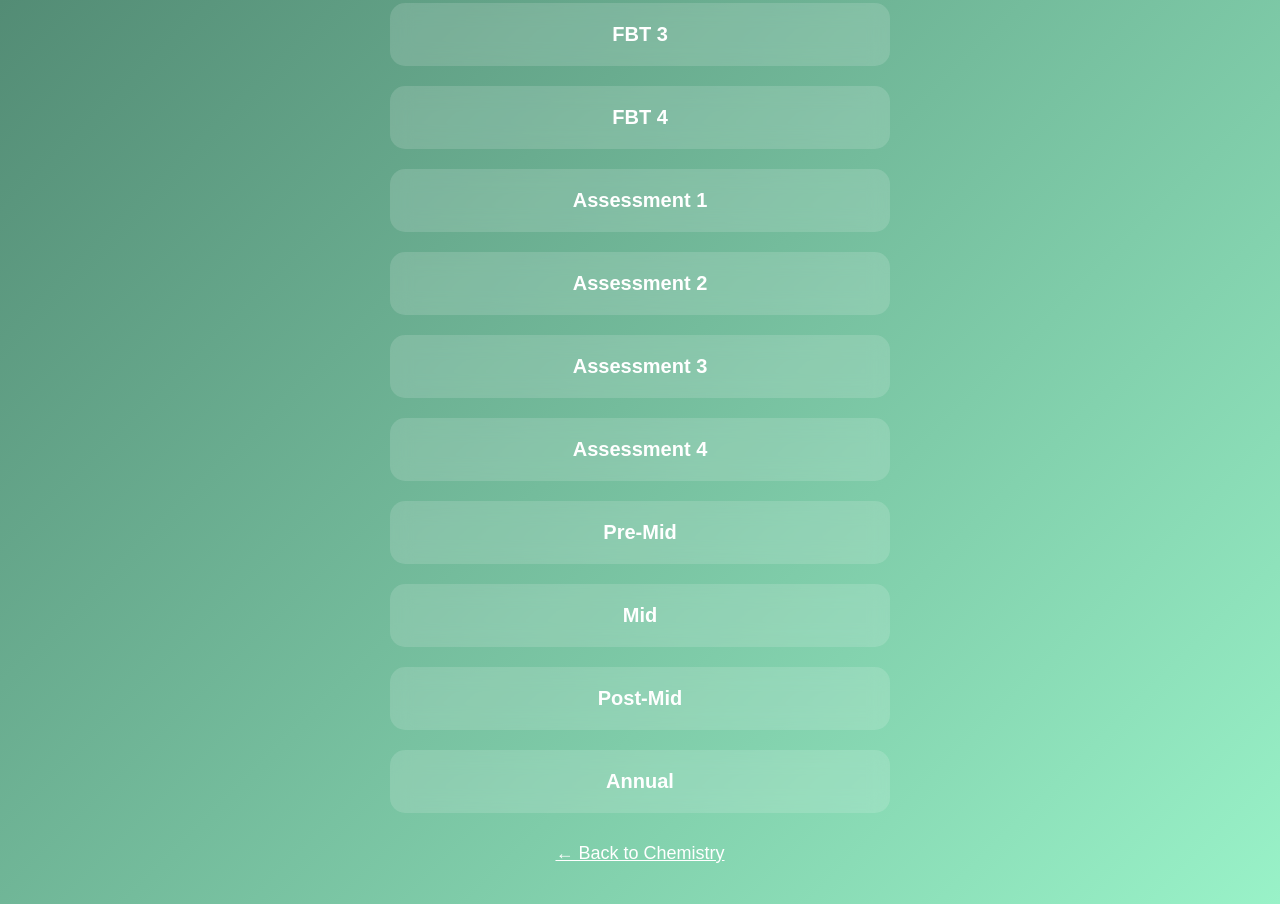
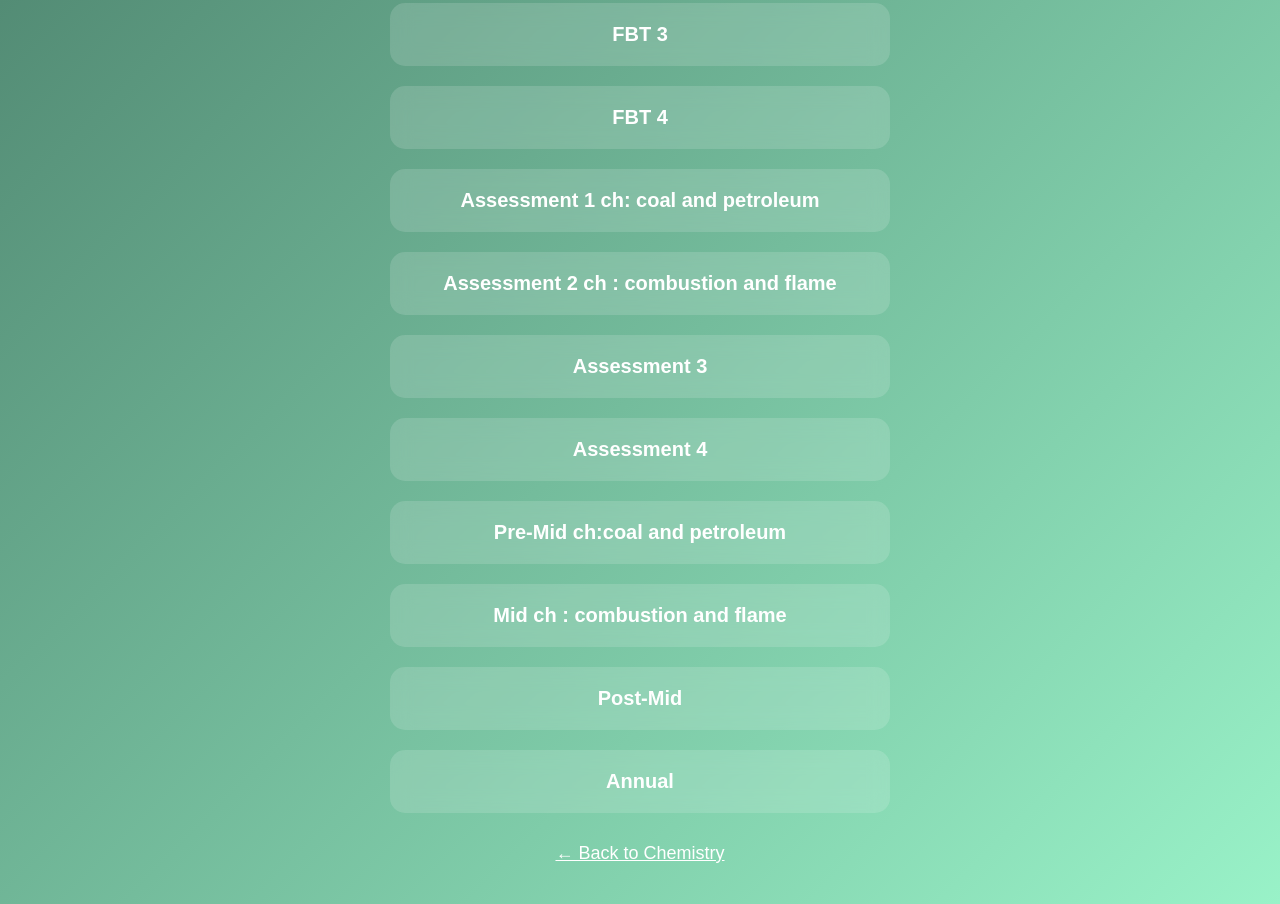
Before and after one commit to srichaitnya/srichaitanyasszone, a plain HTML site: page syllabus7.htm in a window 1280 px wide. Shown: the part 1626-2530 px from the top of the page. Drawn offline with Linux system fonts and the light colour scheme.

Commit message:
Update syllabus7.htm

```diff
--- a/syllabus7.htm
+++ b/syllabus7.htm
@@ -110,14 +110,14 @@
   <div class="card">FBT 4</div>
 
   <!-- Assessment 1–4 -->
-  <div class="card">Assessment 1</div>
-  <div class="card">Assessment 2</div>
+  <div class="card">Assessment 1 ch: coal and petroleum</div>
+  <div class="card">Assessment 2 ch : combustion and flame</div>
   <div class="card">Assessment 3</div>
   <div class="card">Assessment 4</div>
 
   <!-- Exams -->
-  <div class="card">Pre-Mid</div>
-  <div class="card">Mid</div>
+  <div class="card">Pre-Mid ch:coal and petroleum</div>
+  <div class="card">Mid ch : combustion and flame </div>
   <div class="card">Post-Mid</div>
   <div class="card">Annual</div>
 </div>
```
